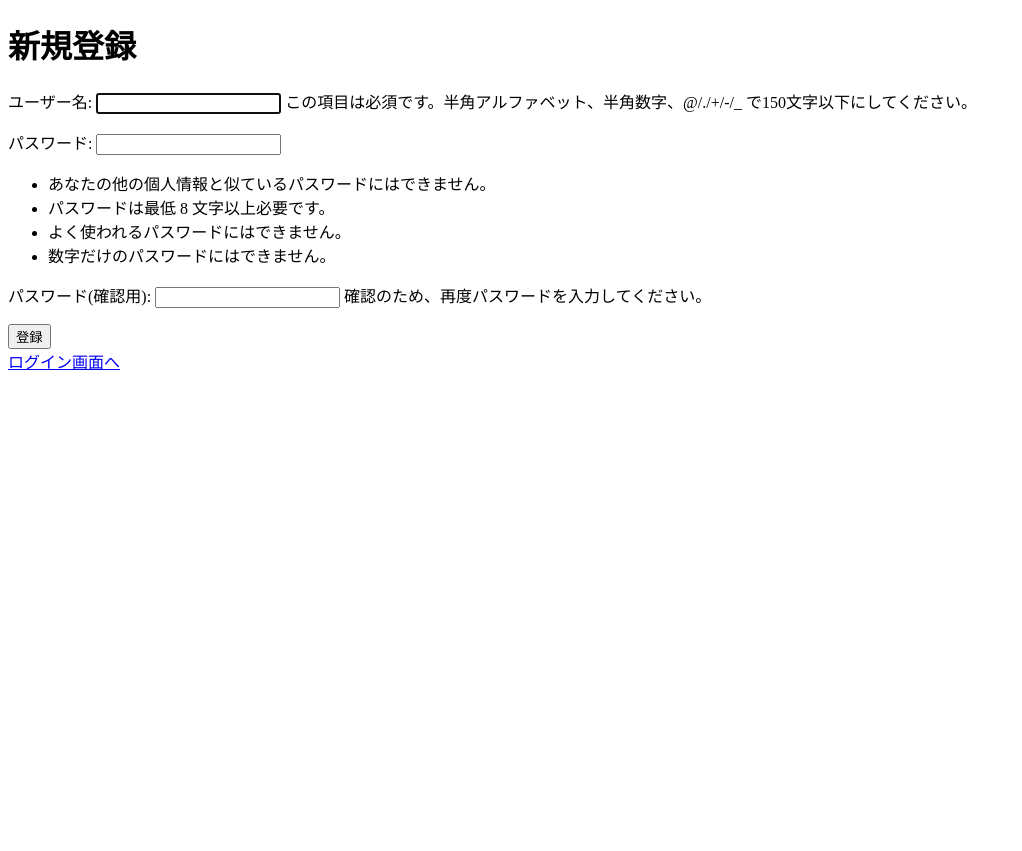
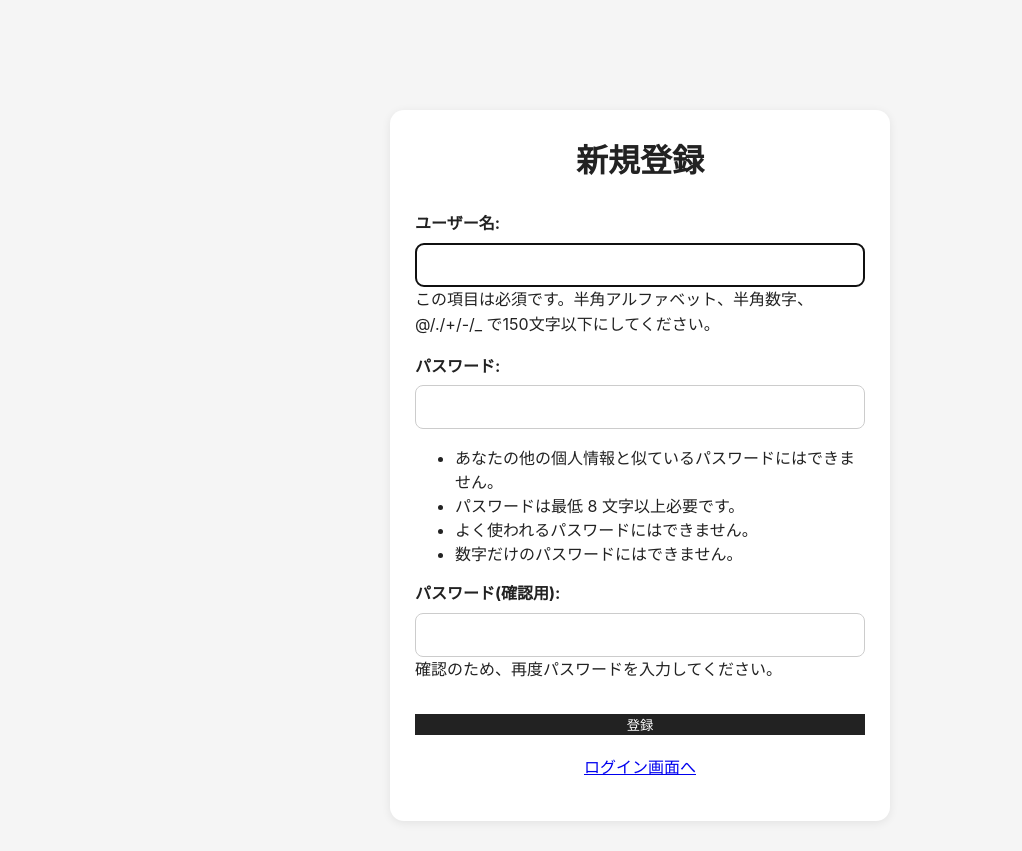
Before and after one commit to UK6655-2026/workout-app, a Django app: page /workouts/register/ in a window 1280 px wide. Shown: the whole page, without its empty margins (0-1022 px from the left). Before the commit the page ends 370 px from the top, so only its background shows below. Run offline with Django 5.2, Linux system fonts and the light colour scheme.

Commit message:
Improve register page layout

```diff
--- a/workouts/static/css/style.css
+++ b/workouts/static/css/style.css
@@ -926,3 +926,51 @@ footer {
     margin-top: 20px;
     text-align: center;
 }
+
+/* ========================================
+   ログイン・新規登録画面
+======================================== */
+
+.login-card {
+    max-width: 500px;
+    margin: 80px auto 0;
+}
+
+.login-card h1 {
+    width: 100%;
+    margin-top: 0;
+    margin-bottom: 30px;
+    text-align: center;
+}
+
+.login-card label {
+    display: block;
+    margin-bottom: 6px;
+    font-weight: bold;
+}
+
+.login-card input {
+    width: 100%;
+    padding: 12px;
+    border: 1px solid #ccc;
+    border-radius: 8px;
+    font-size: 16px;
+}
+
+.login-card .primary-button {
+    border: none;
+    cursor: pointer;
+}
+
+.login-card a {
+    display: block;
+    margin-top: 20px;
+    text-align: center;
+}
+
+.login-card h1 {
+    text-align: center !important;
+    margin-left: 0 !important;
+    margin-right: 0 !important;
+    width: 100%;
+}
--- a/workouts/templates/workouts/register.html
+++ b/workouts/templates/workouts/register.html
@@ -3,8 +3,15 @@
 <head>
     <meta charset="UTF-8">
     <title>新規登録</title>
+
+    {% load static %}
+    <link rel="stylesheet" href="{% static 'css/style.css' %}">
 </head>
 <body>
+
+    <div class="container">
+
+        <div class="card login-card">
 
             <h1>新規登録</h1>
 
@@ -13,12 +20,20 @@
 
                 {{ form.as_p }}
 
-        <button type="submit">登録</button>
+                <button type="submit" class="primary-button">
+                    登録
+                </button>
             </form>
 
+            <p>
                 <a href="{% url 'login' %}">
                     ログイン画面へ
                 </a>
+            </p>
+
+        </div>
+
+    </div>
 
 </body>
 </html>
```
Lines whose indentation alone changed are shown as unchanged.
